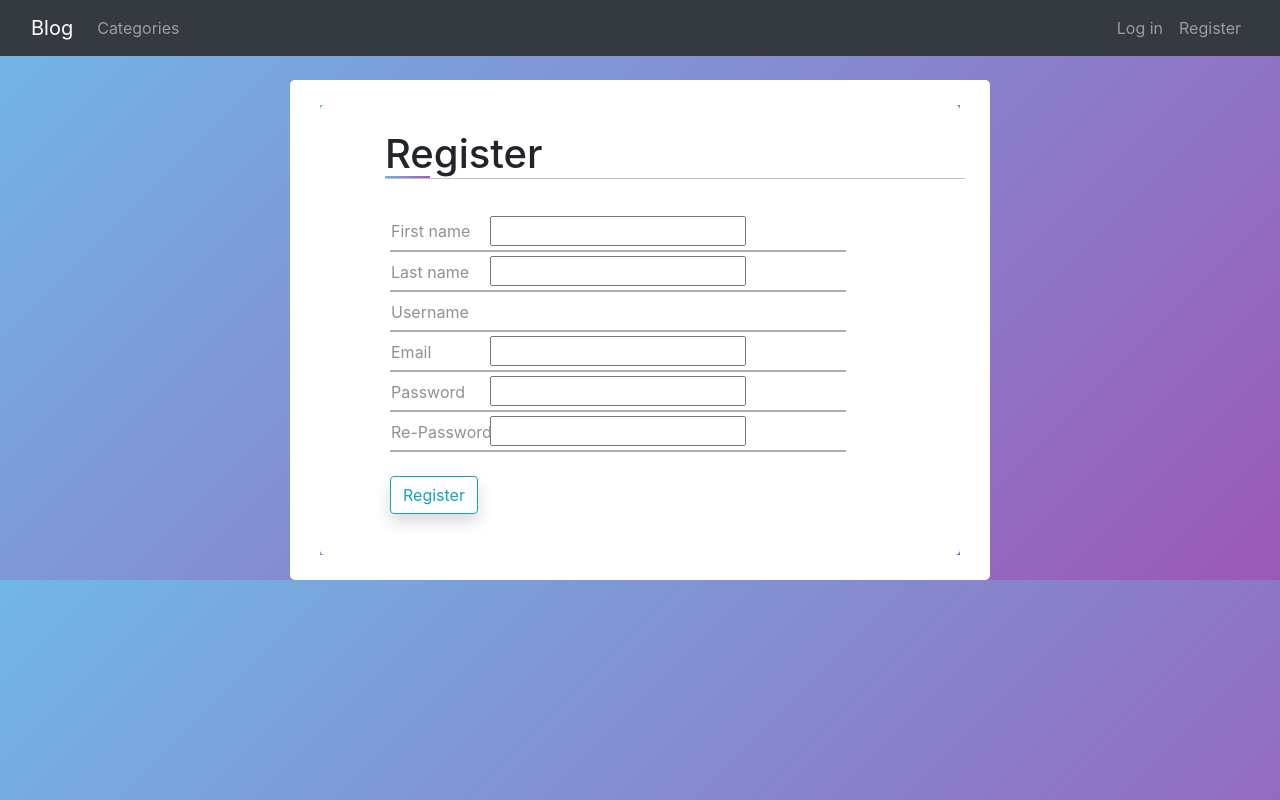
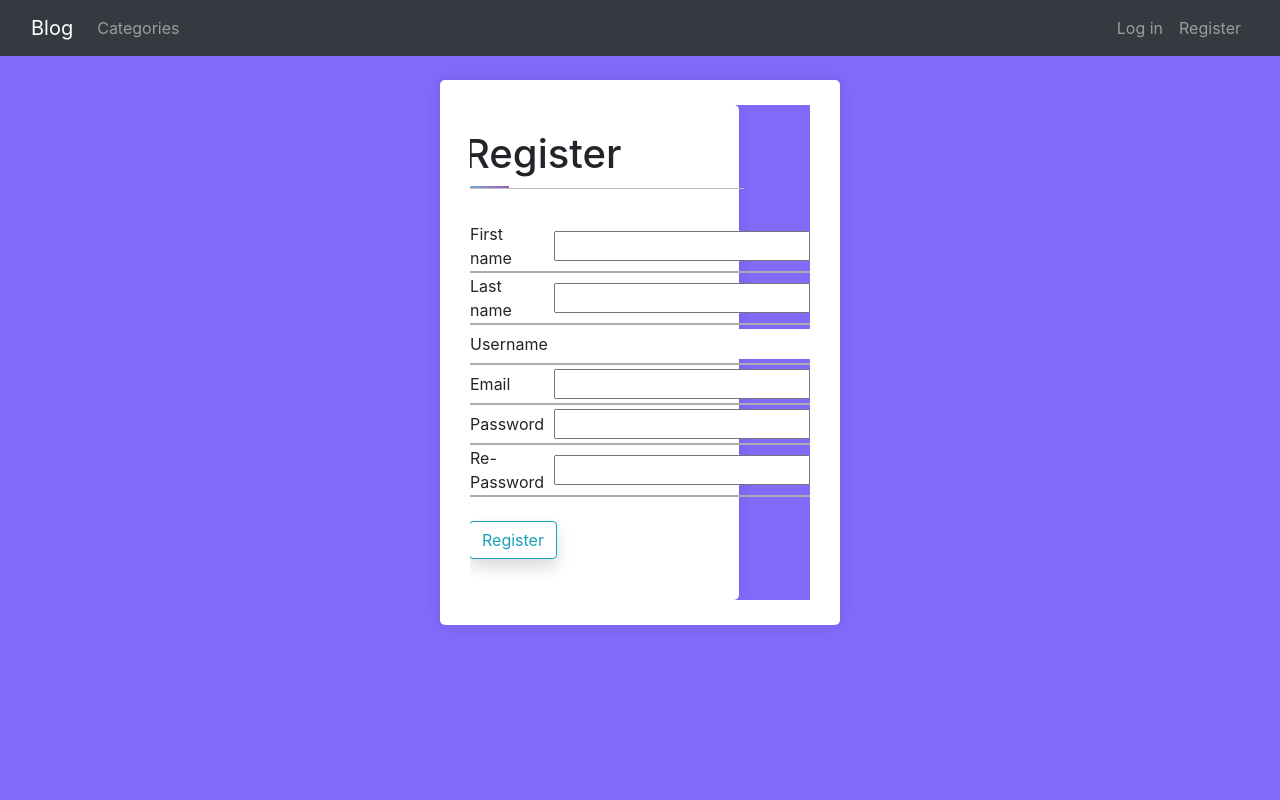
Before and after one commit to Rajan66/Blog, a Django app: page /users/register/ in a window 1280 px wide. Run offline with Django 4.2, Linux system fonts and the light colour scheme; some libraries are stand-ins or nearby versions.

Commit message:
milaerako

```diff
--- a/blog/static/css/register.css
+++ b/blog/static/css/register.css
@@ -1,22 +1,24 @@
 .main{
-    background: linear-gradient(135deg, #71b7e6, #9b59b6);
+    overflow: hidden;
+    align-items: center;
+    justify-content: center;
+    background: rgb(130, 106, 251);
 }
 
 .container{
-    max-width: 700px;
+    position: relative;
+    max-width: 400px;
     width: 100%;
     background: #fff;
     padding: 25px 30px;
     border-radius: 5px;
+    box-shadow: 0 0 15px rgba(0, 0, 0, 0.1);
 }
 
-.container .title{
-    font-size: 40px;
-    font-weight: 500;
-    position: relative;
-    left: 35px;
+/* .container .title{
 
-}
+
+} */
 
 .container .title::before{
     content: '';
@@ -29,25 +31,36 @@
 }
 
 .container h1{
+    padding: 0 0 10px 0;
+    font-size: 40px;
+    font-weight: 500;
+    position: relative;
+    left: 35px;
     border-bottom: 1px solid silver;
 }
 
 .container form{
     padding: 0 40px;
+    box-sizing: border-box;
 }
 
-table .text{
+form .text{
+    position: relative;
     border-bottom: 2px solid #adadad;
+    margin: 30px 0;
 }
 
 .text .input{
-    width: 100%;
-    padding: 0 100px;
+    width: 500%;
+    padding: 0 5px;
     height: 40px;
+    font-size: 16px;
+    /* border: 1px solid purple; */
     border: none;
+    /* border-radius: 200%; */
     background: none;
-    /* outline: none; */
-    outline: 0;
+    outline: none;
+    /* outline: 0; */
 }
 
 .input{
@@ -63,10 +76,13 @@
 
 }
 
-.text .label{
+.text label{
     position: absolute;
-    color: #939090;
-    transform: translateY(25%);
+    top: 50%;
+    left: 5px;
+    color: green;
+    transform: translateY(-50%);
+    font-size: 16px;
     pointer-events: none;
     transition: .5s;
 }
--- a/users/templates/registration/login.html
+++ b/users/templates/registration/login.html
@@ -8,7 +8,7 @@
     <link rel="stylesheet" href="{% static 'css/login.css' %}">
     <div class="container">
         <h1>Log in</h1>
-        <br>
+
         <div class="form-group">
             <form method="post"class="form">
                 {% csrf_token %}
```
Also changed, not shown: blog/static/css/login.css (+6 -9 lines).
